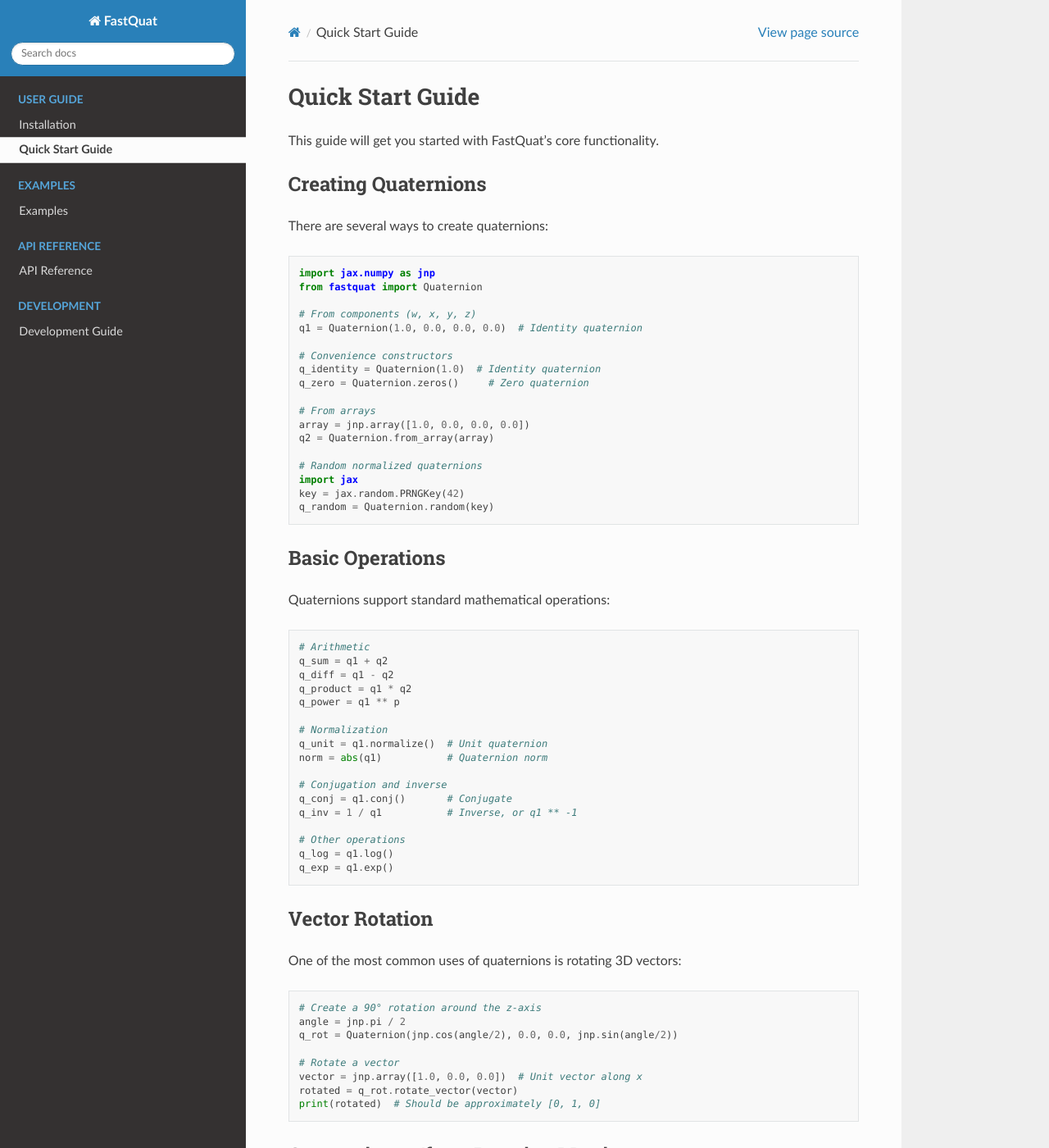
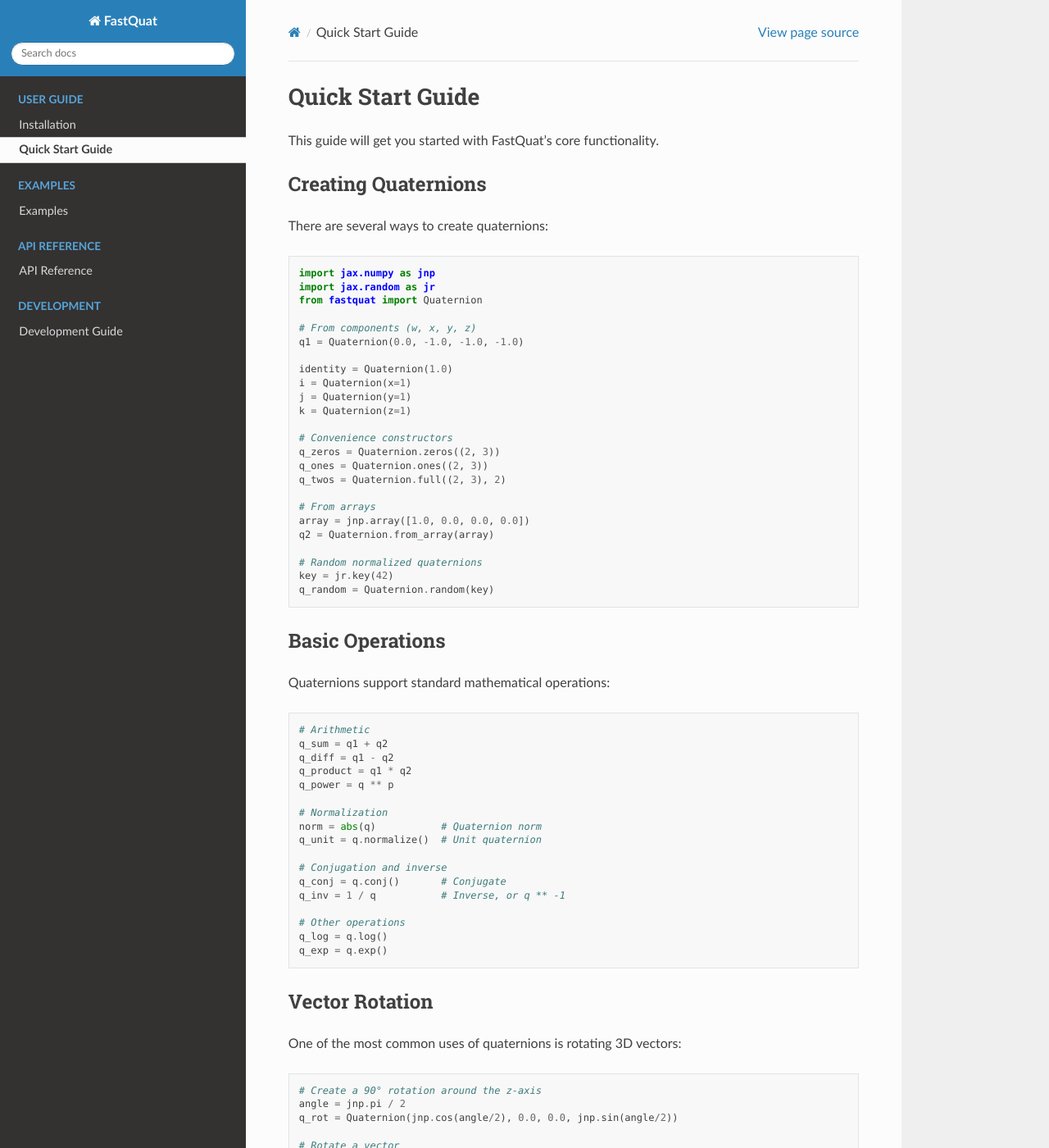
Before and after one commit to CMBSciPol/fastquat, a Sphinx documentation site: the page built from docs/source/quickstart.md, in a window 1280 px wide and 1400 px high. Shown: the whole window at 82% size. Built offline with Sphinx 7.4.7 and the Read the Docs theme 3.1.0, drawn with Linux system fonts in a browser that asks for light colours; formulas are drawn with MathJax 3.

````diff
--- a/docs/source/quickstart.md
+++ b/docs/source/quickstart.md
@@ -8,22 +8,28 @@ There are several ways to create quaternions:
 
 ```python
 import jax.numpy as jnp
+import jax.random as jr
 from fastquat import Quaternion
 
 # From components (w, x, y, z)
-q1 = Quaternion(1.0, 0.0, 0.0, 0.0)  # Identity quaternion
+q1 = Quaternion(0.0, -1.0, -1.0, -1.0)
+
+identity = Quaternion(1.0)
+i = Quaternion(x=1)
+j = Quaternion(y=1)
+k = Quaternion(z=1)
 
 # Convenience constructors
-q_identity = Quaternion(1.0)  # Identity quaternion
-q_zero = Quaternion.zeros()     # Zero quaternion
+q_zeros = Quaternion.zeros((2, 3))
+q_ones = Quaternion.ones((2, 3))
+q_twos = Quaternion.full((2, 3), 2)
 
 # From arrays
 array = jnp.array([1.0, 0.0, 0.0, 0.0])
 q2 = Quaternion.from_array(array)
 
 # Random normalized quaternions
-import jax
-key = jax.random.PRNGKey(42)
+key = jr.key(42)
 q_random = Quaternion.random(key)
 ```
 
@@ -36,19 +42,19 @@ Quaternions support standard mathematical operations:
 q_sum = q1 + q2
 q_diff = q1 - q2
 q_product = q1 * q2
-q_power = q1 ** p
+q_power = q ** p
 
 # Normalization
-q_unit = q1.normalize()  # Unit quaternion
-norm = abs(q1)           # Quaternion norm
+norm = abs(q)           # Quaternion norm
+q_unit = q.normalize()  # Unit quaternion
 
 # Conjugation and inverse
-q_conj = q1.conj()       # Conjugate
-q_inv = 1 / q1           # Inverse, or q1 ** -1
+q_conj = q.conj()       # Conjugate
+q_inv = 1 / q           # Inverse, or q ** -1
 
 # Other operations
-q_log = q1.log()
-q_exp = q1.exp()
+q_log = q.log()
+q_exp = q.exp()
 ```
 
 ## Vector Rotation
````
Also changed, not shown: docs/source/installation.md (+12 -18 lines), pyproject.toml (+36 -39 lines), 1 other file.
